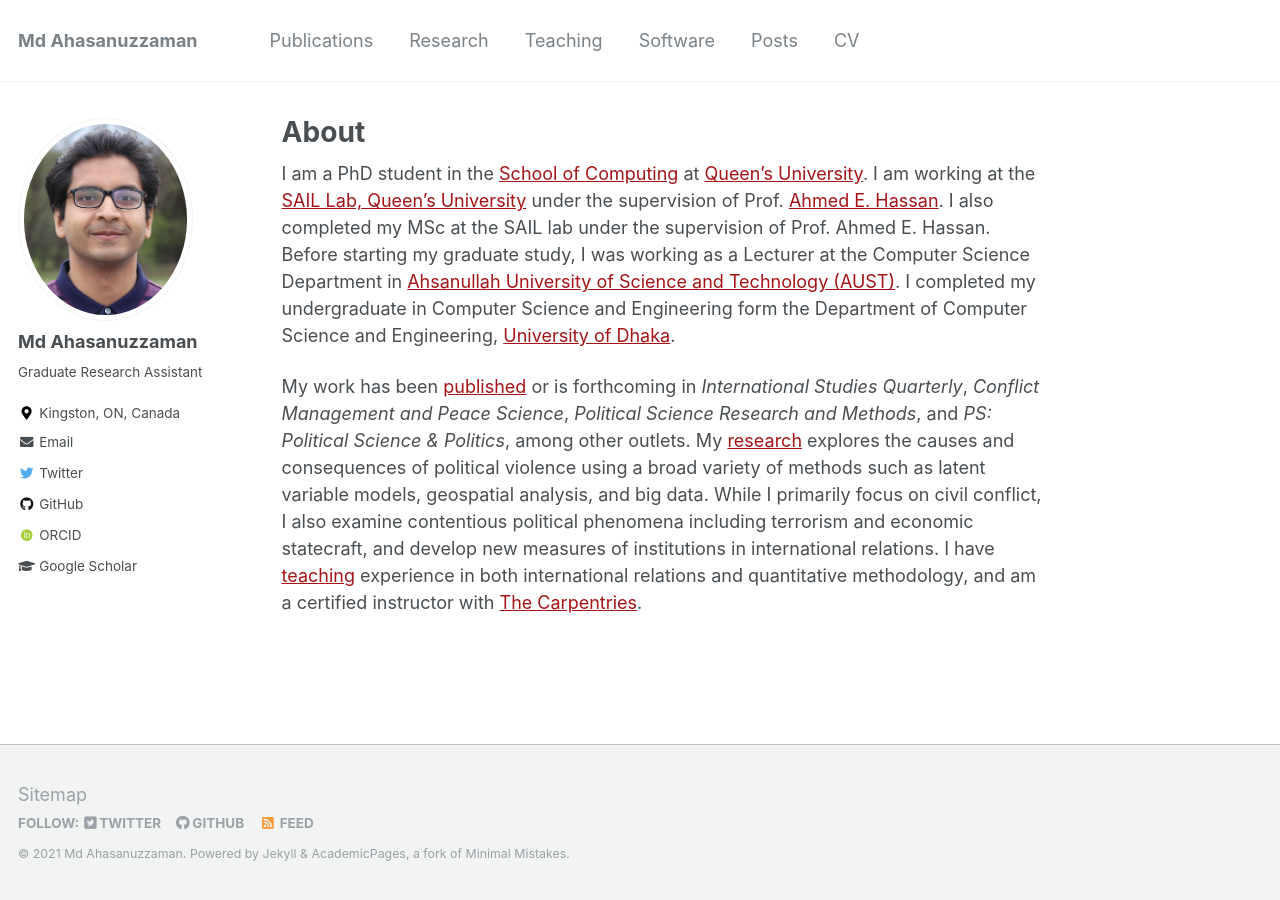
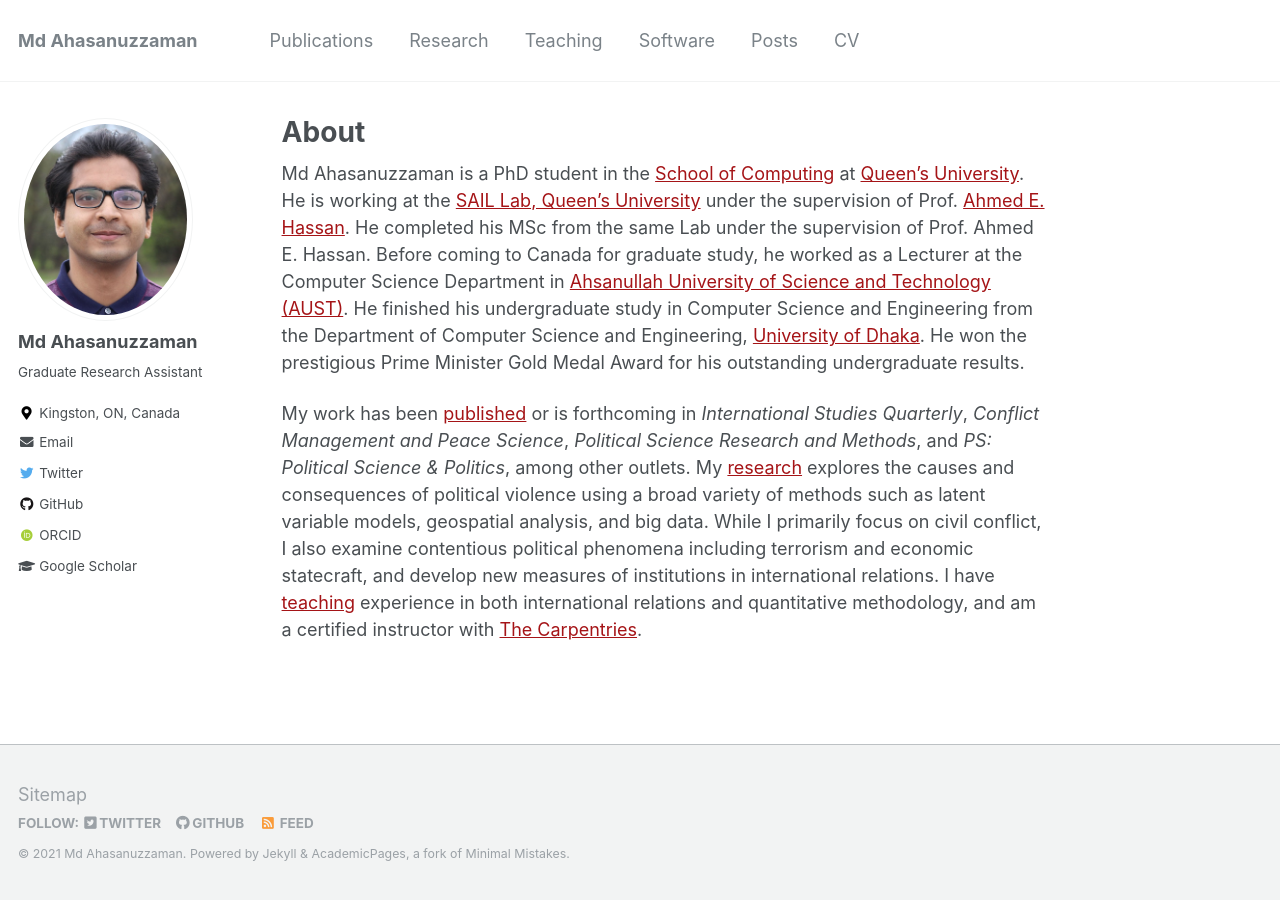
Before and after one commit to ahsan2010/ahsan2010.github.io, a Jekyll site: the page built from _pages/about.md, in a window 1280 px wide. Built offline with Jekyll 4.4.1, drawn with Linux system fonts in a browser that asks for light colours; some web fonts are replaced.

Commit message:
polish the about page

```diff
--- a/_pages/about.md
+++ b/_pages/about.md
@@ -9,7 +9,7 @@ redirect_from:
 ---
 
 
-I am a PhD student in the [School of Computing](https://www.cs.queensu.ca/) at [Queen's University](https://www.cs.queensu.ca/). I am working at the [SAIL Lab, Queen's University](https://sail.cs.queensu.ca/index.html) under the supervision of Prof. [Ahmed E. Hassan](https://scholar.google.com/citations?user=9hwXx34AAAAJ&hl=en). I also completed my MSc at the SAIL lab under the supervision of Prof. Ahmed E. Hassan. Before starting my graduate study, I was working as a Lecturer at the Computer Science Department in [Ahsanullah University of Science and Technology (AUST)](https://www.aust.edu/). I completed my undergraduate in Computer Science and Engineering form the Department of Computer Science and Engineering, [University of Dhaka](https://www.cse.du.ac.bd/).
+Md Ahasanuzzaman is a PhD student in the [School of Computing](https://www.cs.queensu.ca/) at [Queen's University](https://www.cs.queensu.ca/). He is working at the [SAIL Lab, Queen's University](https://sail.cs.queensu.ca/index.html) under the supervision of Prof. [Ahmed E. Hassan](https://scholar.google.com/citations?user=9hwXx34AAAAJ&hl=en). He completed his MSc from the same Lab under the supervision of Prof. Ahmed E. Hassan. Before coming to Canada for graduate study, he worked as a Lecturer at the Computer Science Department in [Ahsanullah University of Science and Technology (AUST)](https://www.aust.edu/). He finished his undergraduate study in Computer Science and Engineering from the Department of Computer Science and Engineering, [University of Dhaka](https://www.cse.du.ac.bd/). He won the prestigious Prime Minister Gold Medal Award for his outstanding undergraduate results.
 
 My work has been [published](publications) or is forthcoming in
 *International Studies Quarterly*, *Conflict Management and Peace Science*,
```
